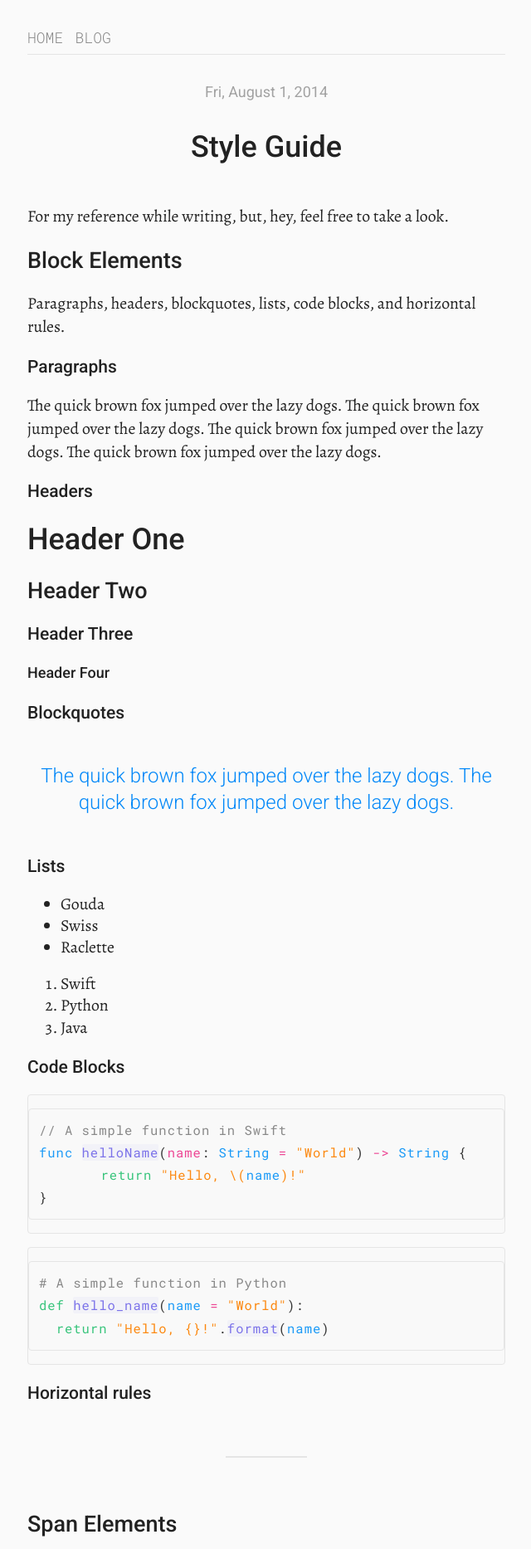
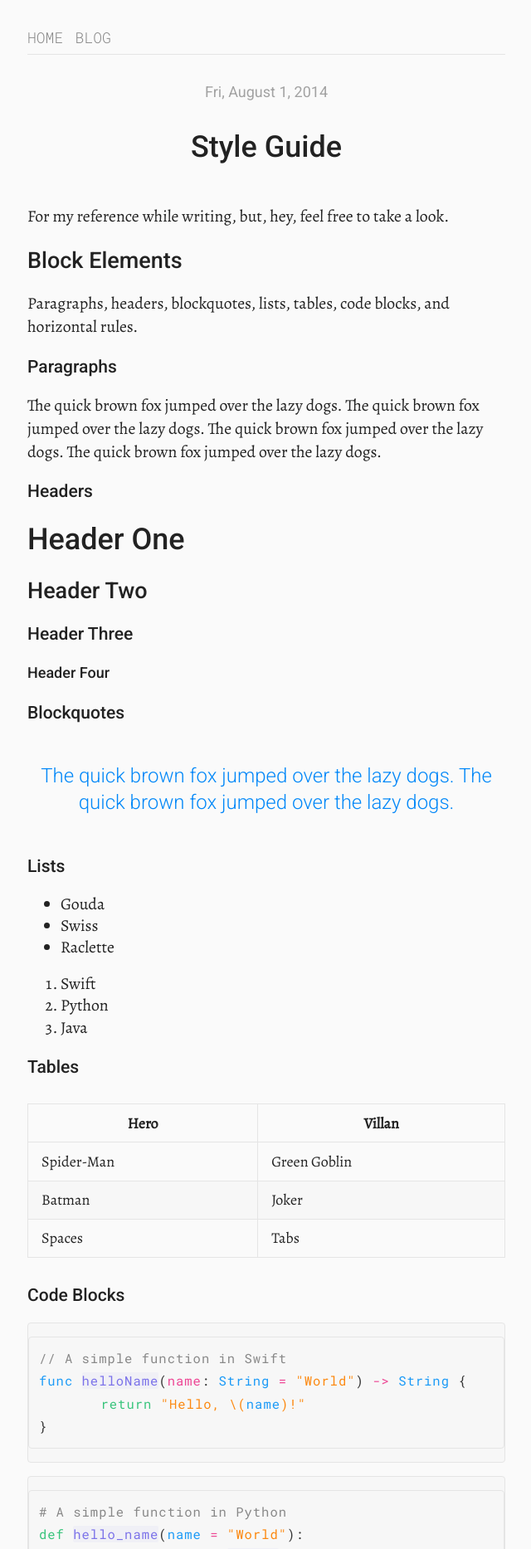
Before and after one commit to tmm/www, a Jekyll site: the page built from blog/_posts/2014-08-01-style-guide.md, in a window 1280 px wide. Shown: the top 1867 px of the page at 83% size, without its empty margins (319-959 px from the left). Built offline with Jekyll 4.4.1, drawn with Linux system fonts in a browser that asks for light colours; comment, search, counter and statistics services are not loaded.

Commit message:
Update table and code styles

```diff
--- a/_sass/_base.scss
+++ b/_sass/_base.scss
@@ -109,7 +109,7 @@ table {
   }
 
   tbody tr:nth-child(even) {
-    background-color: lighten($gray-light, 10);
+    background-color: darken($white, 1);
   }
 
   th, td {
--- a/_sass/_code.scss
+++ b/_sass/_code.scss
@@ -1,4 +1,4 @@
-$background: $gray-light + 20;
+$background: darken($white, 1);
 
 code {
   background-color: $background;
@@ -15,6 +15,7 @@ p, li {
     border: 1px solid $gray-light;
     border-radius: 2px;
     padding: 0 2px;
+    white-space: nowrap;
   }
 }
 
--- a/blog/_posts/2014-08-01-style-guide.md
+++ b/blog/_posts/2014-08-01-style-guide.md
@@ -7,7 +7,7 @@ For my reference while writing, but, hey, feel free to take a look.
 
 ## Block Elements
 
-Paragraphs, headers, blockquotes, lists, code blocks, and horizontal rules.
+Paragraphs, headers, blockquotes, lists, tables, code blocks, and horizontal rules.
 
 ### Paragraphs
 
@@ -36,6 +36,14 @@ The quick brown fox jumped over the lazy dogs. The quick brown fox jumped over t
 1. Swift
 2. Python
 3. Java
+
+### Tables
+
+Hero | Villan
+--- | ---
+Spider-Man | Green Goblin
+Batman | Joker
+Spaces | Tabs
 
 ### Code Blocks
 
```
